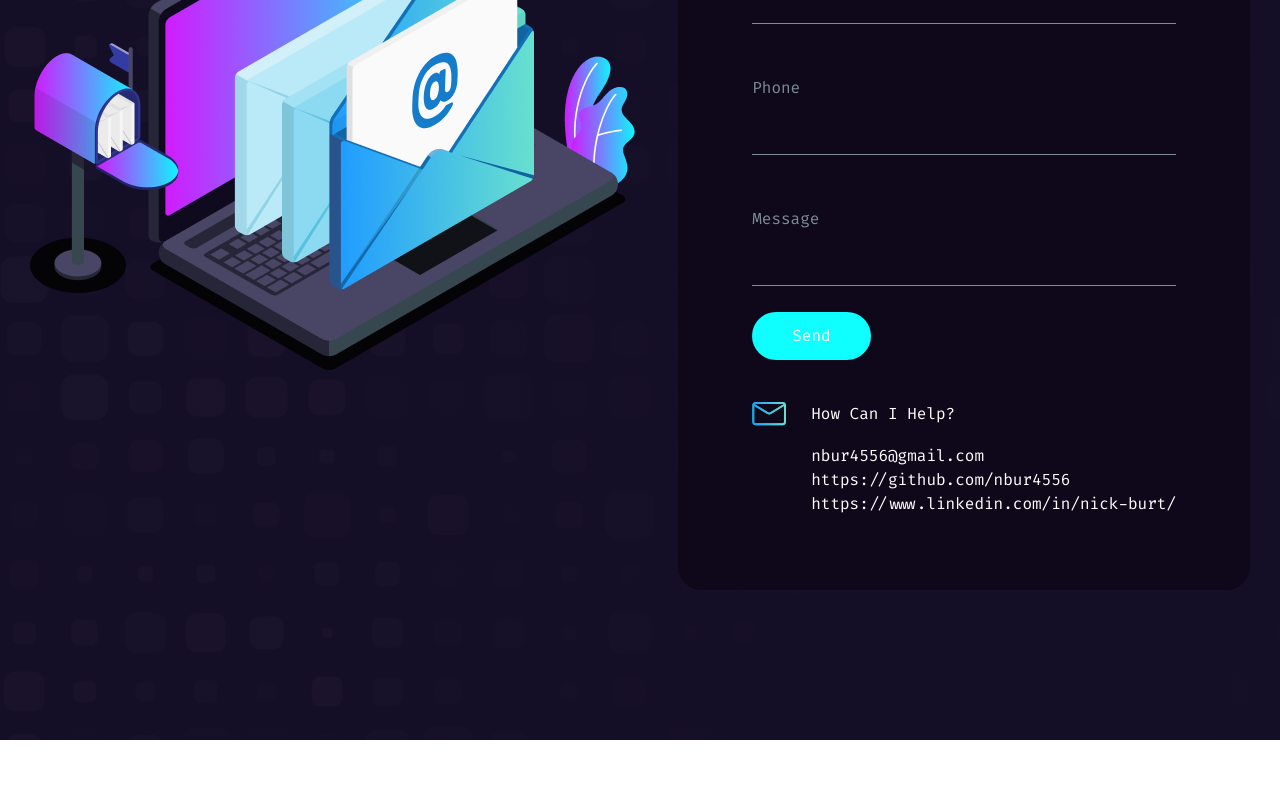
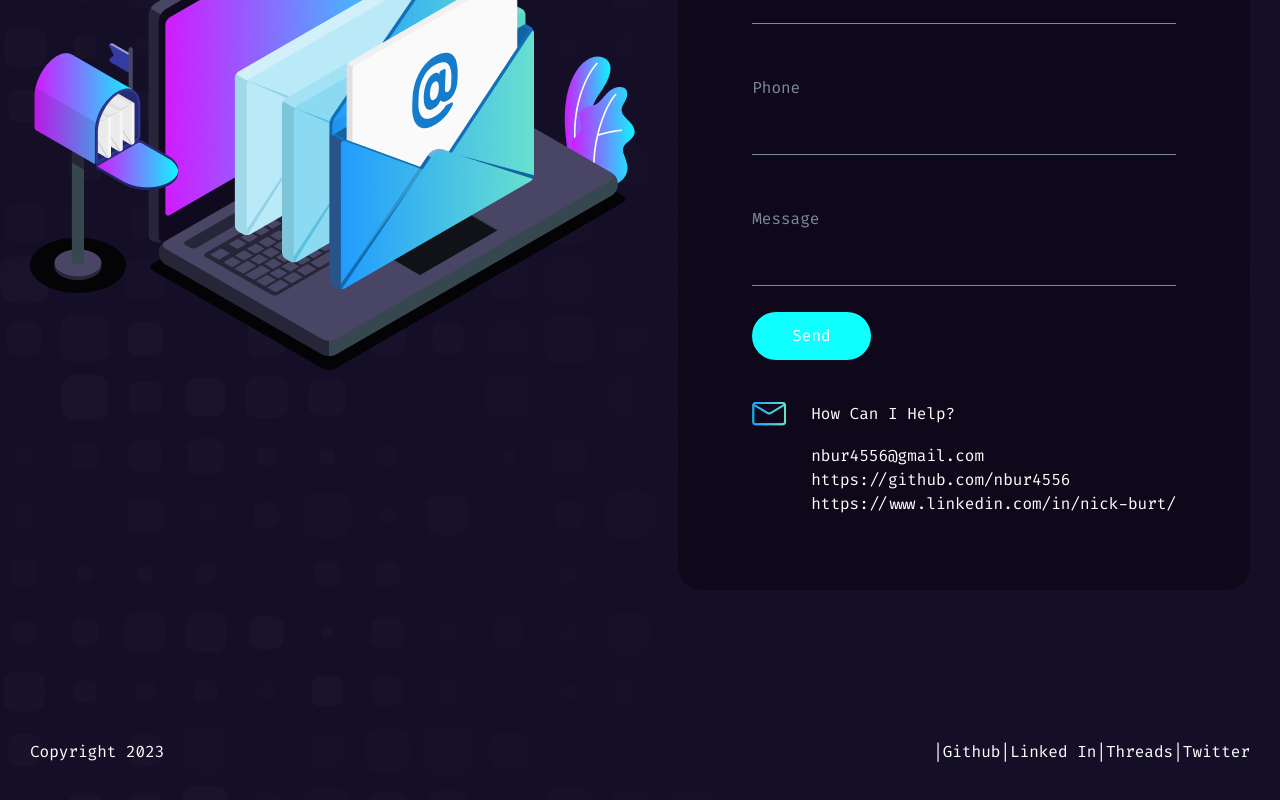
Before and after one commit to nbur4556/svkit-portfolio, a SvelteKit app: page / in a window 1280 px wide. Shown: the part 2726-3526 px from the top of the page. Before the commit the page ends 3466 px from the top, so only its background shows below. Built offline with nearby package versions, Linux system fonts and the light colour scheme.

Commit message:
create footer component

```diff
--- /dev/null
+++ b/src/components/Footer.svelte
@@ -0,0 +1,10 @@
+<footer class="flex flex-row justify-between mb-150px max-w-1220px w-full text-white">
+  <p>Copyright 2023</p>
+
+  <section class="flex flex-row">
+    <p>|Github</p>
+    <p>|Linked In</p>
+    <p>|Threads</p>
+    <p>|Twitter</p>
+  </section>
+</footer>
--- a/src/routes/+page.svelte
+++ b/src/routes/+page.svelte
@@ -3,6 +3,7 @@
 
   import Contact from "../components/Contact.svelte";
   import FeaturedProjects from "../components/FeaturedProjects.svelte";
+  import Footer from "../components/Footer.svelte";
   import Hero from "../components/Hero.svelte";
   import NavigationBar from "../components/NavigationBar/index.svelte";
   import PageContent from "../components/PageContent.svelte";
@@ -44,3 +45,4 @@
     <Contact />
   </PageSection>
 </PageContent>
+<Footer />
```
